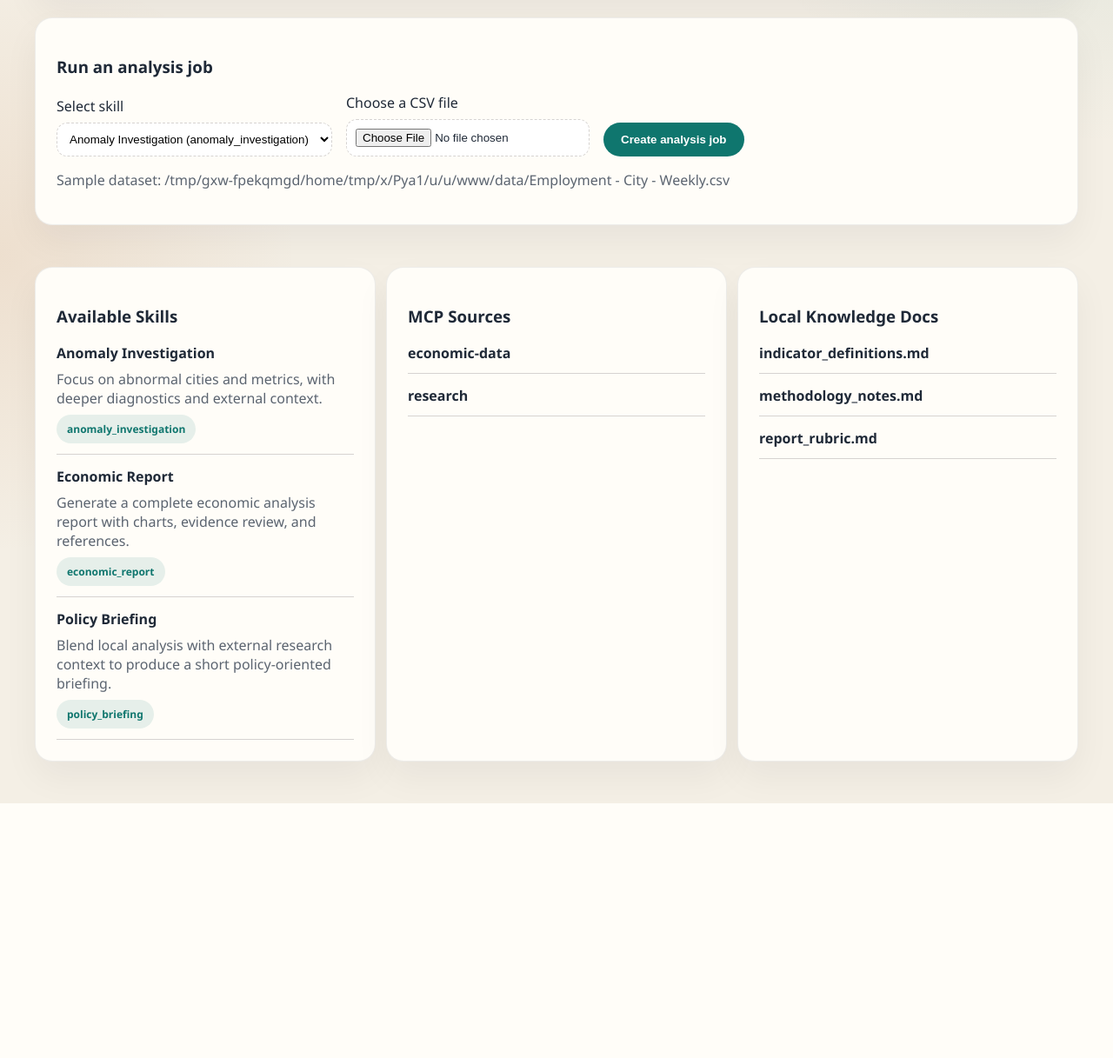
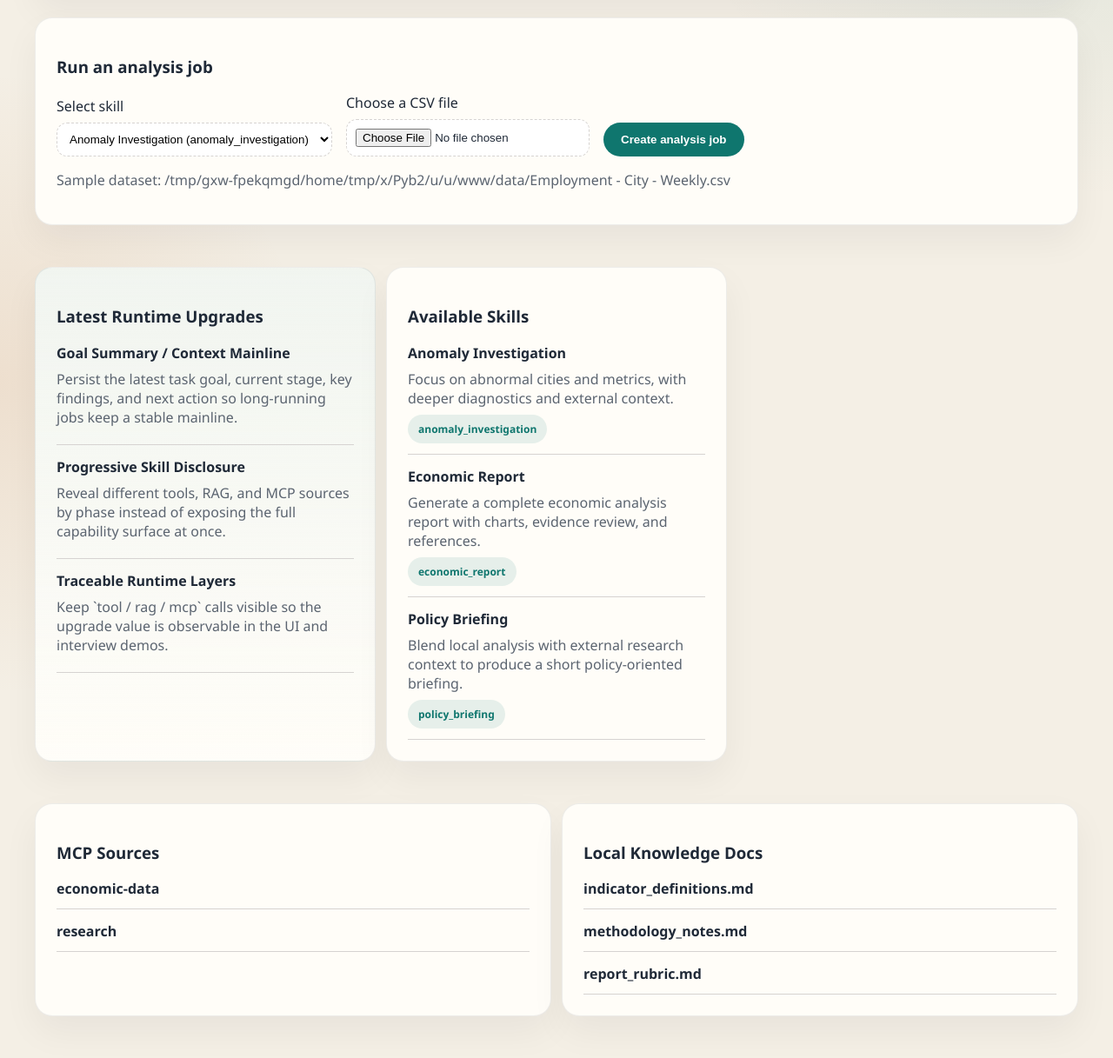
Before and after one commit to Jshhf/Economic-Ai-Agent, a FastAPI app: page / in a window 1280 px wide. Shown: the part 334-1551 px from the top of the page at 87% size. Before the commit the page ends 1258 px from the top, so only its background shows below. Run offline with FastAPI, Linux system fonts and the light colour scheme; parts of the project's set-up code (start-up, migrations or seed data) failed here and were passed over; some libraries are stand-ins or nearby versions.

Commit message:
Show upgrade value in demo screenshots

```diff
--- a/app/main.py
+++ b/app/main.py
@@ -14,7 +14,7 @@ from app.schemas import CreateJobResponse, JobStatusResponse, KnowledgeSearchRes
 from app.services.knowledge_base import KnowledgeBase
 from app.services.mcp import build_default_mcp_registry
 from app.services.rag import RagService
-from app.skills import list_skills
+from app.skills import DEFAULT_STAGE_ORDER, get_skill, get_stage_disclosure, list_skills
 from app.storage import Storage
 
 
@@ -98,6 +98,14 @@ def create_app(settings: Settings | None = None) -> FastAPI:
             chart_json = json.dumps([chart.model_dump() for chart in report.chart_payloads], ensure_ascii=False)
         elif job.status == "failed":
             sources = runner.get_sources_response(job_id).sources
+        disclosure_stage = goal_summary.summary.current_stage if goal_summary else job.current_stage
+        stage_disclosure = get_stage_disclosure(job.skill_id, disclosure_stage)
+        skill_definition = get_skill(job.skill_id)
+        disclosure_plan = [
+            skill_definition.stage_disclosures[stage]
+            for stage in DEFAULT_STAGE_ORDER
+            if stage in skill_definition.stage_disclosures
+        ]
 
         return templates.TemplateResponse(
             request,
@@ -109,6 +117,8 @@ def create_app(settings: Settings | None = None) -> FastAPI:
                 "report_html": report_html,
                 "trace": trace,
                 "goal_summary": goal_summary,
+                "stage_disclosure": stage_disclosure,
+                "disclosure_plan": disclosure_plan,
                 "chart_json": chart_json,
                 "sources": sources,
             },
--- a/app/static/styles.css
+++ b/app/static/styles.css
@@ -99,6 +99,10 @@ a {
 .capability-grid {
   grid-template-columns: repeat(3, 1fr);
   margin-top: 24px;
+}
+
+.secondary-grid {
+  grid-template-columns: repeat(2, 1fr);
 }
 
 .meta-card {
@@ -253,6 +257,46 @@ button {
   color: var(--muted);
 }
 
+.upgrade-card {
+  background:
+    linear-gradient(180deg, rgba(15, 118, 110, 0.06), rgba(255, 253, 248, 0.96)),
+    var(--panel);
+}
+
+.disclosure-card {
+  border: 1px solid rgba(15, 118, 110, 0.18);
+}
+
+.disclosure-grid {
+  margin-top: 18px;
+  display: grid;
+  grid-template-columns: repeat(2, 1fr);
+  gap: 16px;
+}
+
+.plan-grid {
+  margin-top: 18px;
+  display: grid;
+  grid-template-columns: repeat(2, 1fr);
+  gap: 16px;
+}
+
+.mini-card {
+  border: 1px solid var(--line);
+  border-radius: 16px;
+  padding: 16px;
+  background: linear-gradient(180deg, rgba(255,255,255,0.96), rgba(244,239,229,0.7));
+}
+
+.mini-card h4 {
+  margin-top: 0;
+  margin-bottom: 12px;
+}
+
+.compact-list {
+  gap: 10px;
+}
+
 table {
   width: 100%;
   border-collapse: collapse;
@@ -290,7 +334,10 @@ td {
 
   .hero-card,
   .report-layout,
-  .capability-grid {
+  .capability-grid,
+  .secondary-grid,
+  .disclosure-grid,
+  .plan-grid {
     grid-template-columns: 1fr;
   }
 
--- a/app/templates/index.html
+++ b/app/templates/index.html
@@ -42,6 +42,24 @@
 </section>
 
 <section class="capability-grid">
+  <article class="trace-card upgrade-card">
+    <h3>Latest Runtime Upgrades</h3>
+    <ul class="detail-list">
+      <li>
+        <strong>Goal Summary / Context Mainline</strong>
+        <p>Persist the latest task goal, current stage, key findings, and next action so long-running jobs keep a stable mainline.</p>
+      </li>
+      <li>
+        <strong>Progressive Skill Disclosure</strong>
+        <p>Reveal different tools, RAG, and MCP sources by phase instead of exposing the full capability surface at once.</p>
+      </li>
+      <li>
+        <strong>Traceable Runtime Layers</strong>
+        <p>Keep `tool / rag / mcp` calls visible so the upgrade value is observable in the UI and interview demos.</p>
+      </li>
+    </ul>
+  </article>
+
   <article class="trace-card">
     <h3>Available Skills</h3>
     <ul class="detail-list">
@@ -54,7 +72,9 @@
       {% endfor %}
     </ul>
   </article>
+</section>
 
+<section class="capability-grid secondary-grid">
   <article class="trace-card">
     <h3>MCP Sources</h3>
     <ul class="detail-list">
```
Also changed, not shown: app/templates/partials/job_panel.html (+51 -0 lines), 3 other files.
